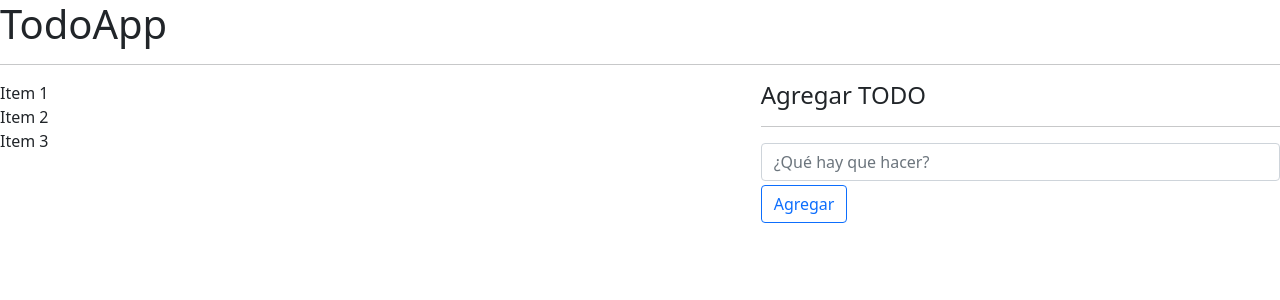
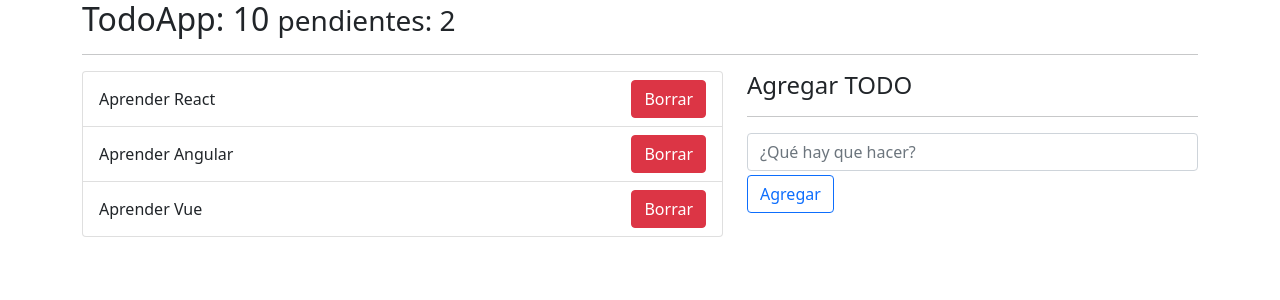
Before and after one commit to Yeison2017/todo-app, a React (Vite) app: page / in a window 1280 px wide. Shown: the top 300 px of the page. Built offline with nearby package versions, Linux system fonts and the light colour scheme.

Commit message:
Refactoriza los componentes para agregar una tarea

```diff
--- a/src/TodoApp.tsx
+++ b/src/TodoApp.tsx
@@ -1,4 +1,6 @@
-import { useReducer, useState } from "react";
+import { useReducer } from "react";
+import { TodoAdd, TodoList } from "./components";
+import { Todo } from "./interfaces/Todo.interfaces";
 import { todoReducer } from "./useReducer/todoReducer";
 
 const initialState = [
@@ -12,44 +14,39 @@ const initialState = [
         desc: "Aprender Angular",
         done: false,
     },
+    {
+        id: new Date().getTime() * 6,
+        desc: "Aprender Vue",
+        done: false,
+    },
 ];
 
 const TodoApp = () => {
     const [todos, dispatch] = useReducer(todoReducer, initialState);
 
+    const handleNewTodo = (newTodo: Todo) => {
+        console.log("newTodo: ", newTodo);
+    };
+
     return (
-        <>
-            <h1>TodoApp</h1>
+        <div className="container">
+            <h2>
+                TodoApp: 10 <small>pendientes: 2</small>
+            </h2>
             <hr />
+
             <div className="row">
                 <div className="col-7">
-                    <ul className="list-group">
-                        <li>Item 1</li>
-                        <li>Item 2</li>
-                        <li>Item 3</li>
-                    </ul>
+                    <TodoList todos={todos} />
                 </div>
 
                 <div className="col-5">
                     <h4>Agregar TODO</h4>
                     <hr />
-                    <form action="">
-                        <input
-                            type="text"
-                            placeholder="¿Qué hay que hacer?"
-                            className="form-control"
-                        />
-
-                        <button
-                            type="submit"
-                            className="btn btn-outline-primary mt-1 btn-block"
-                        >
-                            Agregar
-                        </button>
-                    </form>
+                    <TodoAdd onNewTodo={handleNewTodo} />
                 </div>
             </div>
-        </>
+        </div>
     );
 };
 
--- /dev/null
+++ b/src/components/TodoAdd.tsx
@@ -0,0 +1,51 @@
+import React, { useState } from "react";
+import { Todo } from "../interfaces/Todo.interfaces";
+
+type IInputElement = React.ChangeEvent<HTMLInputElement>;
+type IFormElement = React.FormEvent<HTMLFormElement>;
+
+interface TodoAddProps {
+    onNewTodo: (newTodo: Todo) => void;
+}
+
+function TodoAdd({ onNewTodo }: TodoAddProps) {
+    const [value, setValue] = useState<string>("");
+
+    const onChange = (e: IInputElement) => {
+        setValue(e.target.value);
+    };
+
+    const onSubmit = (e: IFormElement) => {
+        e.preventDefault();
+        if (value.trim().length <= 1) return;
+
+        const newTodo: Todo = {
+            id: new Date().getTime(),
+            desc: value,
+            done: false,
+        };
+        onNewTodo(newTodo);
+        setValue("");
+    };
+
+    return (
+        <form onSubmit={(e) => onSubmit(e)}>
+            <input
+                type="text"
+                placeholder="¿Qué hay que hacer?"
+                onChange={onChange}
+                className="form-control"
+                value={value}
+            />
+
+            <button
+                type="submit"
+                className="btn btn-outline-primary mt-1 btn-block"
+            >
+                Agregar
+            </button>
+        </form>
+    );
+}
+
+export default TodoAdd;
--- /dev/null
+++ b/src/components/TodoItem.tsx
@@ -0,0 +1,12 @@
+import { Todo } from "../interfaces/Todo.interfaces";
+
+const TodoItem = ({ desc }: Todo) => {
+    return (
+        <li className="list-group-item d-flex justify-content-between">
+            <span className="align-self-center">{desc}</span>
+            <button className="btn btn-danger">Borrar</button>
+        </li>
+    );
+};
+
+export default TodoItem;
--- /dev/null
+++ b/src/components/TodoList.tsx
@@ -0,0 +1,14 @@
+import { Todo, TodoListProps } from "../interfaces/Todo.interfaces";
+import TodoItem from "./TodoItem";
+
+const TodoList = ({ todos }: TodoListProps) => {
+    return (
+        <ul className="list-group">
+            {todos.map((todo: Todo, i) => (
+                <TodoItem key={todo.id} {...todo} />
+            ))}
+        </ul>
+    );
+};
+
+export default TodoList;
--- /dev/null
+++ b/src/components/index.ts
@@ -0,0 +1,3 @@
+export { default as TodoAdd } from "./TodoAdd";
+export { default as TodoItem } from "./TodoItem";
+export { default as TodoList } from "./TodoList";
```
Also changed, not shown: src/interfaces/Todo.interfaces.tsx (added, +9 -0 lines).
